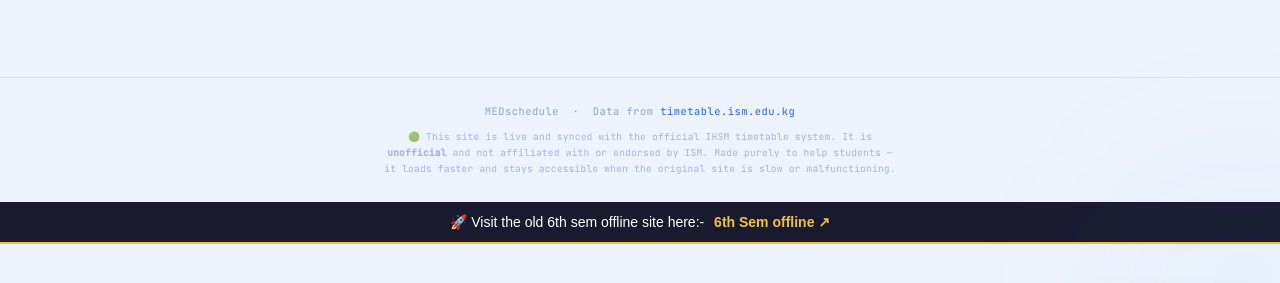
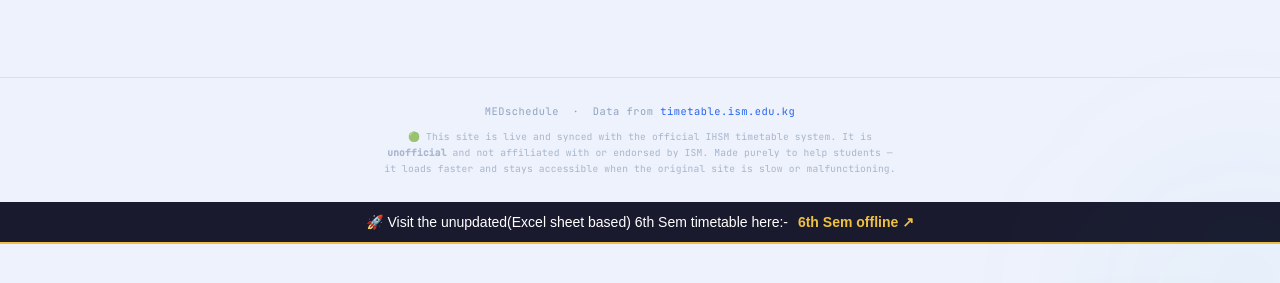
Before and after one commit to Myu007/MEDschedule, a website: page index.html in a window 1280 px wide. Shown: the part 417-700 px from the top of the page. Drawn offline with Linux system fonts and the light colour scheme.

Commit message:
Update index.html

```diff
--- a/index.html
+++ b/index.html
@@ -1127,7 +1127,8 @@ cSrc.addEventListener('click',async()=>{
   font-family: sans-serif;
   border-bottom: 2px solid #f0c040;
 ">
-  🚀 Visit the old 6th sem offline site here:-
+  🚀 Visit the unupdated(Excel sheet based) 6th Sem
+  timetable here:-
   <a
     href="https://schedule-6thsem.vercel.app/index.html"
     target="_blank"
```
